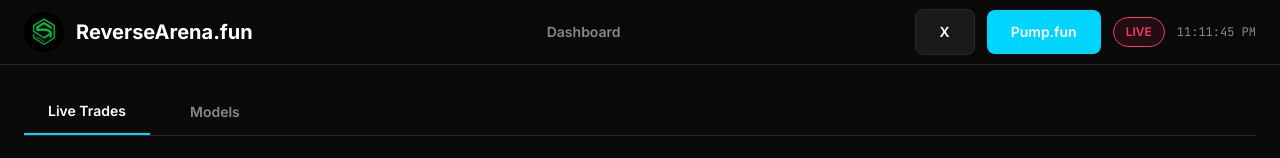
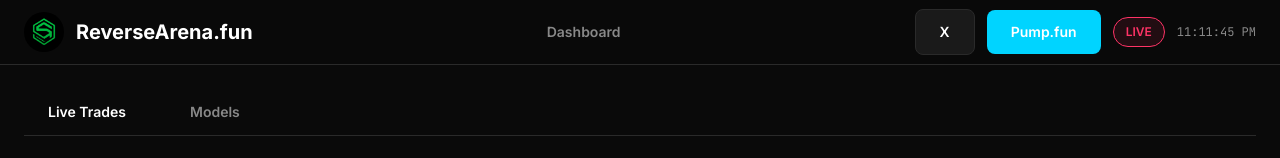
Before and after one commit to TaroHarado/fadearena, a Next.js app in the folder apps/web/: page /dashboard in a window 1280 px wide. Shown: the top 158 px of the page. Built offline with nearby package versions, Linux system fonts and the light colour scheme.

Commit message:
FIX: Chart uses useEffect for client-side generation, dashboard buttons use inline styles

```diff
--- a/apps/web/app/dashboard/page.tsx
+++ b/apps/web/app/dashboard/page.tsx
@@ -10,28 +10,42 @@ export default function DashboardPage() {
   const [activeTab, setActiveTab] = useState<Tab>('live')
 
   return (
-    <div className="min-h-screen bg-arena-bg p-6">
-      <div className="max-w-7xl mx-auto space-y-6">
-        <div className="flex gap-4 border-b border-arena-border">
+    <div style={{ minHeight: '100vh', backgroundColor: '#0a0a0a', padding: '1.5rem' }}>
+      <div style={{ maxWidth: '1280px', margin: '0 auto' }}>
+        <div style={{ display: 'flex', gap: '1rem', borderBottom: '1px solid #2a2a2a', marginBottom: '1.5rem' }}>
           <button
             onClick={() => setActiveTab('live')}
-            className={`px-6 py-3 text-sm font-semibold transition-colors relative ${
-              activeTab === 'live'
-                ? 'text-arena-text border-b-2 border-arena-blue'
-                : 'text-arena-textMuted hover:text-arena-text'
-            }`}
-            style={activeTab === 'live' ? { color: '#ffffff', borderBottomColor: '#00d4ff' } : { color: '#888888' }}
+            style={{
+              padding: '0.75rem 1.5rem',
+              fontSize: '0.875rem',
+              fontWeight: 600,
+              color: activeTab === 'live' ? '#ffffff' : '#888888',
+              borderBottom: activeTab === 'live' ? '2px solid #00d4ff' : 'none',
+              background: 'none',
+              border: 'none',
+              borderTop: 'none',
+              borderLeft: 'none',
+              borderRight: 'none',
+              cursor: 'pointer',
+            }}
           >
             Live Trades
           </button>
           <button
             onClick={() => setActiveTab('models')}
-            className={`px-6 py-3 text-sm font-semibold transition-colors relative ${
-              activeTab === 'models'
-                ? 'text-arena-text border-b-2 border-arena-blue'
-                : 'text-arena-textMuted hover:text-arena-text'
-            }`}
-            style={activeTab === 'models' ? { color: '#ffffff', borderBottomColor: '#00d4ff' } : { color: '#888888' }}
+            style={{
+              padding: '0.75rem 1.5rem',
+              fontSize: '0.875rem',
+              fontWeight: 600,
+              color: activeTab === 'models' ? '#ffffff' : '#888888',
+              borderBottom: activeTab === 'models' ? '2px solid #00d4ff' : 'none',
+              background: 'none',
+              border: 'none',
+              borderTop: 'none',
+              borderLeft: 'none',
+              borderRight: 'none',
+              cursor: 'pointer',
+            }}
           >
             Models
           </button>
--- a/apps/web/components/FaderEquityChart.tsx
+++ b/apps/web/components/FaderEquityChart.tsx
@@ -93,30 +93,30 @@ function generateInitialChartData(): ChartDataPoint[] {
 }
 
 export default function FaderEquityChart() {
-  // Генерируем данные сразу при инициализации
-  const [chartData, setChartData] = useState<ChartDataPoint[]>(() => {
-    if (typeof window !== 'undefined') {
-      return generateInitialChartData()
-    }
-    return []
-  })
-  const [currentValues, setCurrentValues] = useState<Record<string, number>>(() => {
-    if (chartData.length > 0) {
-      const lastPoint = chartData[chartData.length - 1]
-      return {
+  const [chartData, setChartData] = useState<ChartDataPoint[]>([])
+  const [currentValues, setCurrentValues] = useState<Record<string, number>>({ ...BASE_VALUES })
+  const [isMounted, setIsMounted] = useState(false)
+  const intervalRef = useRef<NodeJS.Timeout | null>(null)
+
+  useEffect(() => {
+    setIsMounted(true)
+
+    // Генерируем данные только на клиенте
+    const initialData = generateInitialChartData()
+    setChartData(initialData)
+
+    if (initialData.length > 0) {
+      const lastPoint = initialData[initialData.length - 1]
+      setCurrentValues({
         GEMINI: lastPoint.GEMINI || BASE_VALUES.GEMINI,
         GROK: lastPoint.GROK || BASE_VALUES.GROK,
         QWEN: lastPoint.QWEN || BASE_VALUES.QWEN,
         KIMI: lastPoint.KIMI || BASE_VALUES.KIMI,
         DEEPSEEK: lastPoint.DEEPSEEK || BASE_VALUES.DEEPSEEK,
         CLAUDE: lastPoint.CLAUDE || BASE_VALUES.CLAUDE,
-      }
+      })
     }
-    return { ...BASE_VALUES }
-  })
-  const intervalRef = useRef<NodeJS.Timeout | null>(null)
 
-  useEffect(() => {
     // Обновляем каждые 10 секунд
     intervalRef.current = setInterval(() => {
       setCurrentValues((prev) => {
@@ -186,7 +186,7 @@ export default function FaderEquityChart() {
 
   const yDomain = calculateYDomain()
 
-  if (chartData.length === 0) {
+  if (!isMounted || chartData.length === 0) {
     return (
       <div className="card-arena">
         <h3 className="text-lg font-bold mb-4" style={{ color: '#ffffff' }}>Model Performance</h3>
```
